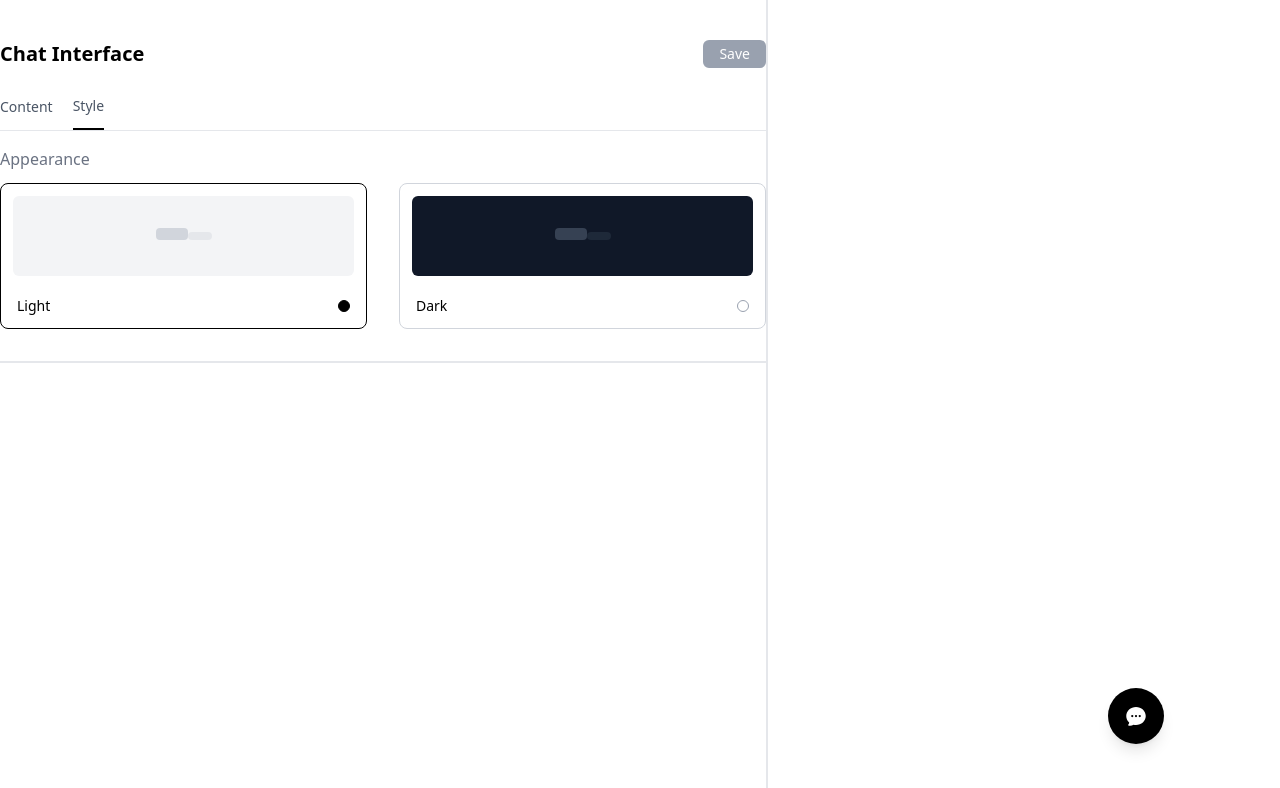
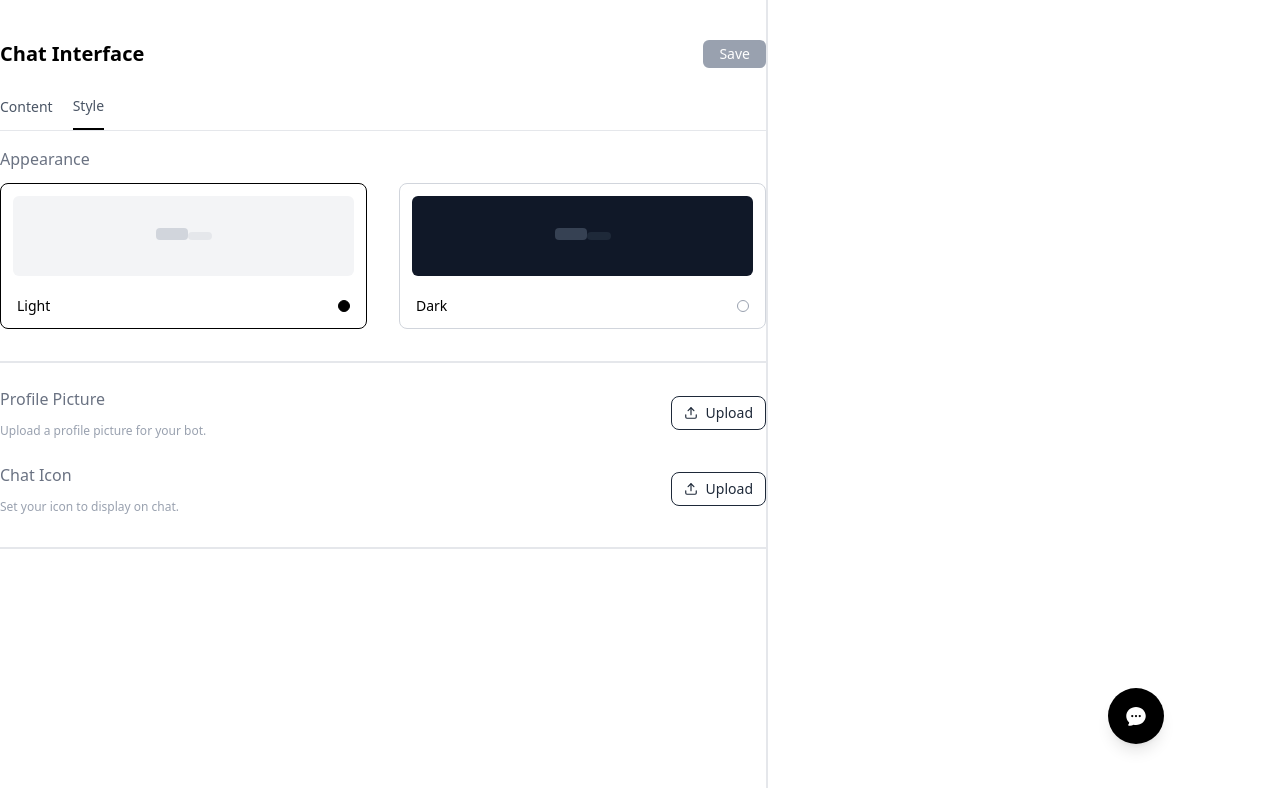
Before and after one commit to kd17-ds/chatWidgetCustomizer17, a React (Vite) app in the folder Frontend/: page / in a window 1280 px wide. Shown: the top 788 px of the page. Built offline with nearby package versions, Linux system fonts and the light colour scheme.

Commit message:
Icon and Pfp updating task completed

```diff
--- a/Frontend/src/components/ChatStylePanel.jsx
+++ b/Frontend/src/components/ChatStylePanel.jsx
@@ -1,7 +1,24 @@
-import { useTheme } from "../contexts/ThemeContext";
+import { useState } from "react";
+import { useGeneral } from "../contexts/GeneralContext";
+import { FiUpload } from "react-icons/fi";
 
 export default function ChatStylePanel() {
-    const { theme, setTheme } = useTheme();
+    const { theme, setTheme, setProfilePic, setChatIcon } = useGeneral();
+    const [modalOpen, setModalOpen] = useState(false);
+    const [inputValue, setInputValue] = useState("");
+    const [upload, setUpload] = useState(null);
+
+    const handleOpenModal = (target) => {
+        setUpload(target);
+        setInputValue("");
+        setModalOpen(true);
+    };
+
+    const handleSubmit = () => {
+        if (upload === "profile") setProfilePic(inputValue);
+        if (upload === "icon") setChatIcon(inputValue);
+        setModalOpen(false);
+    };
 
     return (
         <div className="min-h-screen max-w-3xl mx-auto my-10">
@@ -62,6 +79,75 @@ export default function ChatStylePanel() {
                     </button>
                 </div>
             </div>
+
+            {/* Upload Section */}
+            <div className="mt-6 space-y-6 border-b-2 border-gray-200 pb-8">
+
+                <div className="flex items-center justify-between">
+                    <div>
+                        <h3 className="text-base font-medium mb-3 text-gray-500">Profile Picture</h3>
+                        <p className="text-xs text-gray-400">
+                            Upload a profile picture for your bot.
+                        </p>
+                    </div>
+
+                    <button
+                        onClick={() => handleOpenModal("profile")}
+                        className="px-3 py-1.5 border text-gray-800 hover:cursor-pointer rounded-lg text-sm flex items-center gap-2 hover:bg-gray-100"
+                    >
+                        <FiUpload className="text-gray-800" />
+                        Upload
+                    </button>
+                </div>
+
+                <div className="flex items-center justify-between">
+                    <div>
+                        <h3 className="text-base font-medium mb-3 text-gray-500">Chat Icon</h3>
+                        <p className="text-xs text-gray-400">
+                            Set your icon to display on chat.
+                        </p>
+                    </div>
+                    <button
+                        onClick={() => handleOpenModal("icon")}
+                        className="px-3 py-1.5 border text-gray-800 hover:cursor-pointer rounded-lg text-sm flex items-center gap-2 hover:bg-gray-100"
+                    >
+                        <FiUpload className="text-gray-800" />
+                        Upload
+                    </button>
+                </div>
+            </div>
+
+            {/* Modal */}
+            {modalOpen && (
+                <div className="fixed inset-0 flex items-center justify-center bg-black bg-opacity-50 z-50">
+                    <div className="bg-white rounded-lg shadow-lg p-6 w-96">
+                        <h3 className="text-lg font-medium mb-4">
+                            {upload === "profile" ? "Upload Profile Picture" : "Upload Chat Icon"}
+                        </h3>
+                        <input
+                            type="text"
+                            placeholder="Enter image URL"
+                            value={inputValue}
+                            onChange={(e) => setInputValue(e.target.value)}
+                            className="w-full border rounded-md p-2 mb-4 text-sm"
+                        />
+                        <div className="flex justify-end gap-2">
+                            <button
+                                onClick={() => setModalOpen(false)}
+                                className="px-4 py-2 text-sm border hover:cursor-pointer rounded-md"
+                            >
+                                Cancel
+                            </button>
+                            <button
+                                onClick={handleSubmit}
+                                className="px-4 py-2 text-sm bg-black hover:cursor-pointer text-white rounded-md"
+                            >
+                                Submit
+                            </button>
+                        </div>
+                    </div>
+                </div>
+            )}
         </div>
     );
 }
--- a/Frontend/src/components/ChatWindow.jsx
+++ b/Frontend/src/components/ChatWindow.jsx
@@ -1,14 +1,14 @@
 import { useState, useEffect, useRef } from "react";
 import { FiRefreshCw, FiMaximize2, FiMinimize2, FiSend, FiCommand } from "react-icons/fi";
 import { HiChatBubbleOvalLeftEllipsis } from "react-icons/hi2";
-import { useTheme } from "../contexts/ThemeContext";
+import { useGeneral } from "../contexts/GeneralContext";
 
 export default function ChatWindow() {
     const [messages, setMessages] = useState([]);
     const [expanded, setExpanded] = useState(false);
     const [input, setInput] = useState("");
     const [isOpen, setIsOpen] = useState(false);
-    const { theme } = useTheme();
+    const { theme, profilePic, chatIcon } = useGeneral();
     const messagesEndRef = useRef(null);
 
     useEffect(() => {
@@ -70,7 +70,7 @@ export default function ChatWindow() {
                     >
                         <div className="flex items-center gap-3">
                             <img
-                                src="https://i.pravatar.cc/40"
+                                src={profilePic || "https://i.pravatar.cc/40"}
                                 alt="Profile"
                                 className="w-9 h-9 rounded-full border"
                             />
@@ -102,12 +102,11 @@ export default function ChatWindow() {
                         {messages.map((msg, i) => (
                             <div
                                 key={i}
-                                className={`flex items-end ${msg.sender === "user" ? "justify-end" : "justify-start"
-                                    }`}
+                                className={`flex items-end ${msg.sender === "user" ? "justify-end" : "justify-start"}`}
                             >
                                 {msg.sender !== "user" && (
                                     <img
-                                        src="https://i.pravatar.cc/40"
+                                        src={profilePic || "https://i.pravatar.cc/40"}
                                         alt="Profile"
                                         className="w-9 h-9 rounded-full border mr-2"
                                     />
@@ -127,9 +126,9 @@ export default function ChatWindow() {
 
                                 {msg.sender === "user" && (
                                     <img
-                                        src="https://i.pravatar.cc/40"
-                                        alt="Profile"
-                                        className="w-9 h-9 rounded-full border ml-2"
+                                        src={chatIcon || "https://i.pravatar.cc/40"}
+                                        alt="User"
+                                        className="w-8 h-8 rounded-full ml-2 object-cover"
                                     />
                                 )}
                             </div>
--- /dev/null
+++ b/Frontend/src/contexts/GeneralContext.jsx
@@ -0,0 +1,23 @@
+import { createContext, useContext, useState } from "react";
+
+const GeneralContext = createContext();
+
+export function GeneralProvider({ children }) {
+    const [theme, setTheme] = useState("light");
+    const [profilePic, setProfilePic] = useState("");
+    const [chatIcon, setChatIcon] = useState("");
+
+    return (
+        <GeneralContext.Provider value={{
+            theme, setTheme,
+            profilePic, setProfilePic,
+            chatIcon, setChatIcon
+        }}>
+            {children}
+        </GeneralContext.Provider>
+    );
+}
+
+export function useGeneral() {
+    return useContext(GeneralContext);
+}
--- a/Frontend/src/contexts/ThemeContext.jsx
+++ /dev/null
@@ -1,17 +0,0 @@
-import { createContext, useContext, useState } from "react";
-
-const ThemeContext = createContext();
-
-export function ThemeProvider({ children }) {
-    const [theme, setTheme] = useState("light");
-
-    return (
-        <ThemeContext.Provider value={{ theme, setTheme }}>
-            {children}
-        </ThemeContext.Provider>
-    );
-}
-
-export function useTheme() {
-    return useContext(ThemeContext);
-}
```
Also changed, not shown: Frontend/src/main.jsx (+7 -7 lines).
